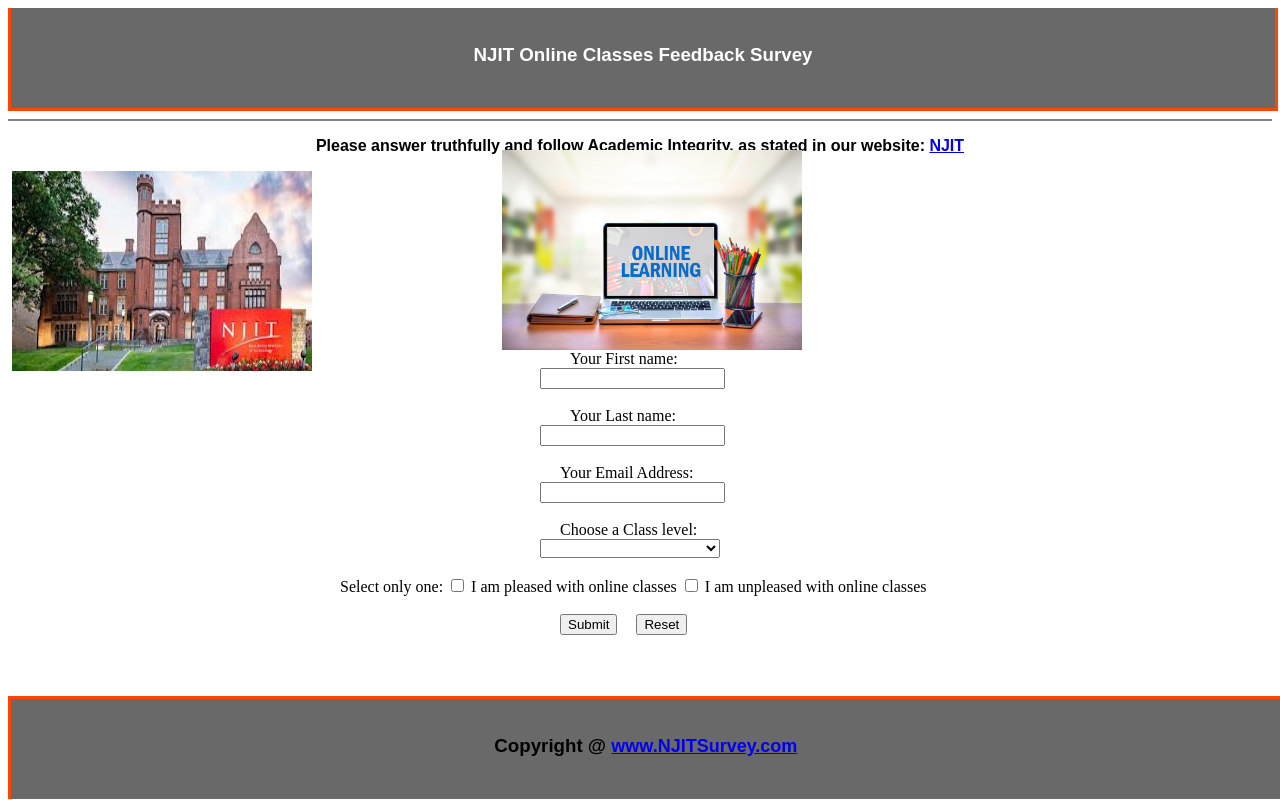
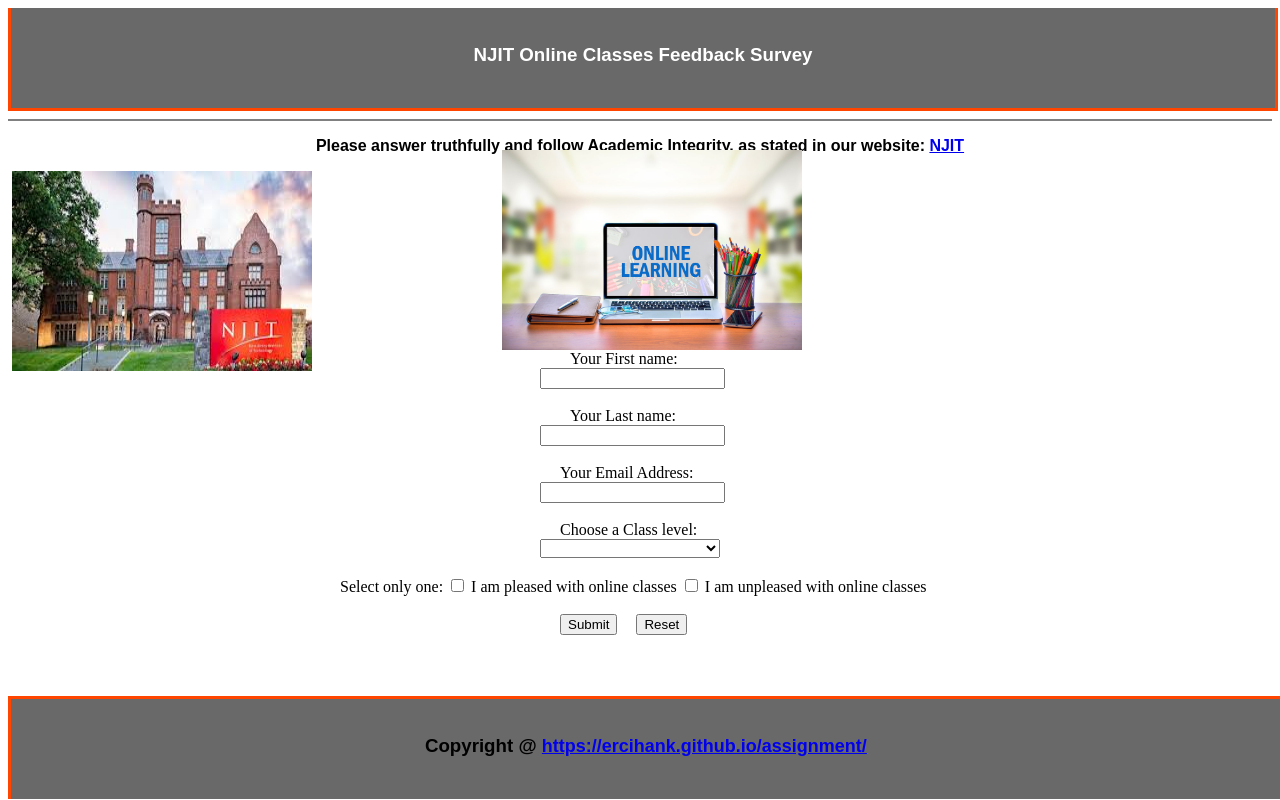
Before and after one commit to ErcihanK/assignment, a plain HTML site: page index.html in a window 1280 px wide. Shown: the top 800 px of the page. Drawn offline with Linux system fonts and the light colour scheme.

Commit message:
Update index.html

```diff
--- a/index.html
+++ b/index.html
@@ -37,6 +37,6 @@
         <button class= "reset" type="reset" value="Reset">Reset</button>
     </form>
 </div>
-<h3 class="copyright" >Copyright @ <span style="color:red;font-size:18px" > <a href="https://www.NJITSurvey.com" target="_blank">www.NJITSurvey.com</a> </span></h3>
+<h3 class="copyright" >Copyright @ <span style="color:red;font-size:18px" > <a href="https://ercihank.github.io/assignment/" target="_blank">https://ercihank.github.io/assignment/</a> </span></h3>
 </body>
 </html>
```
